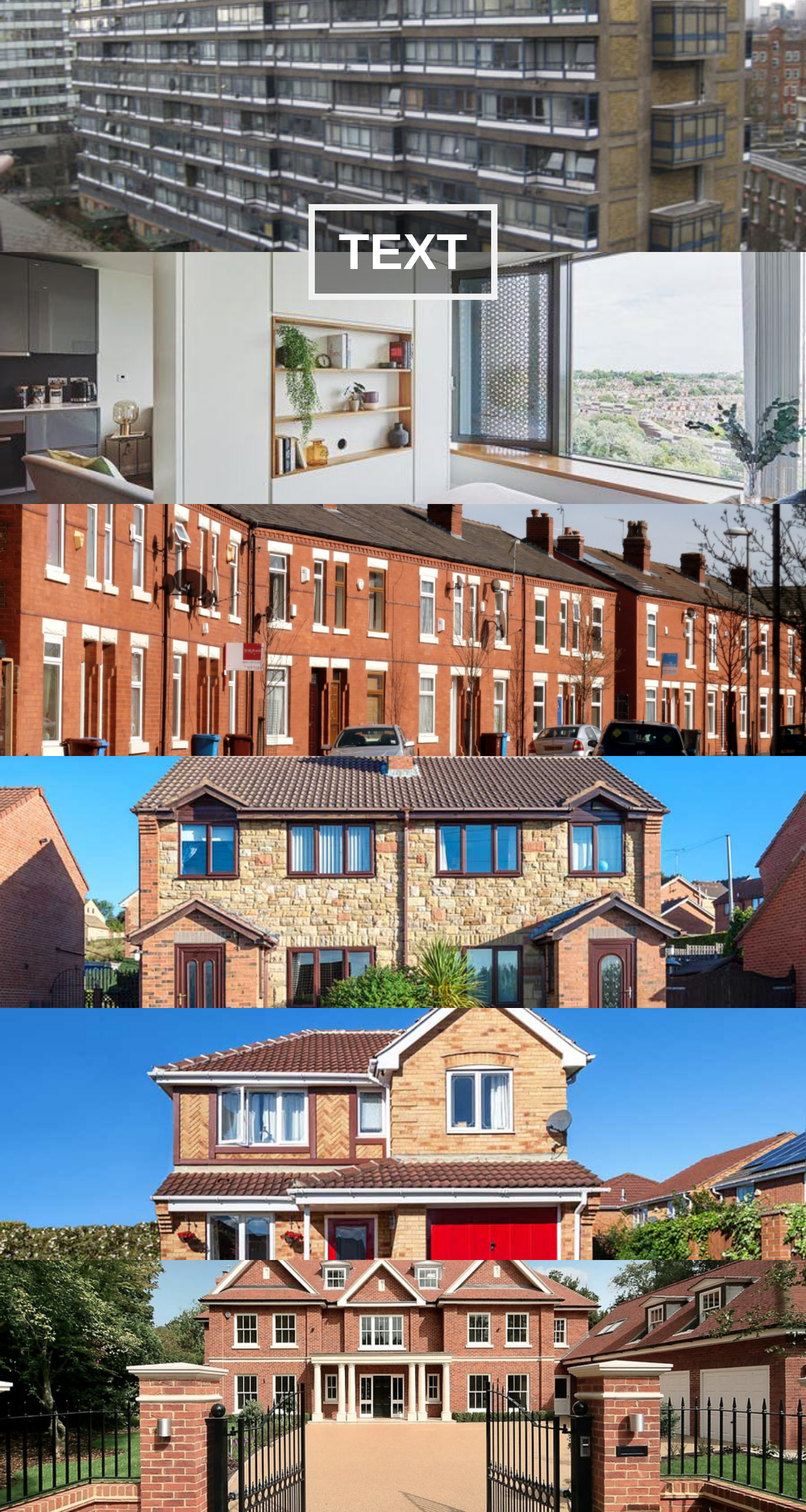
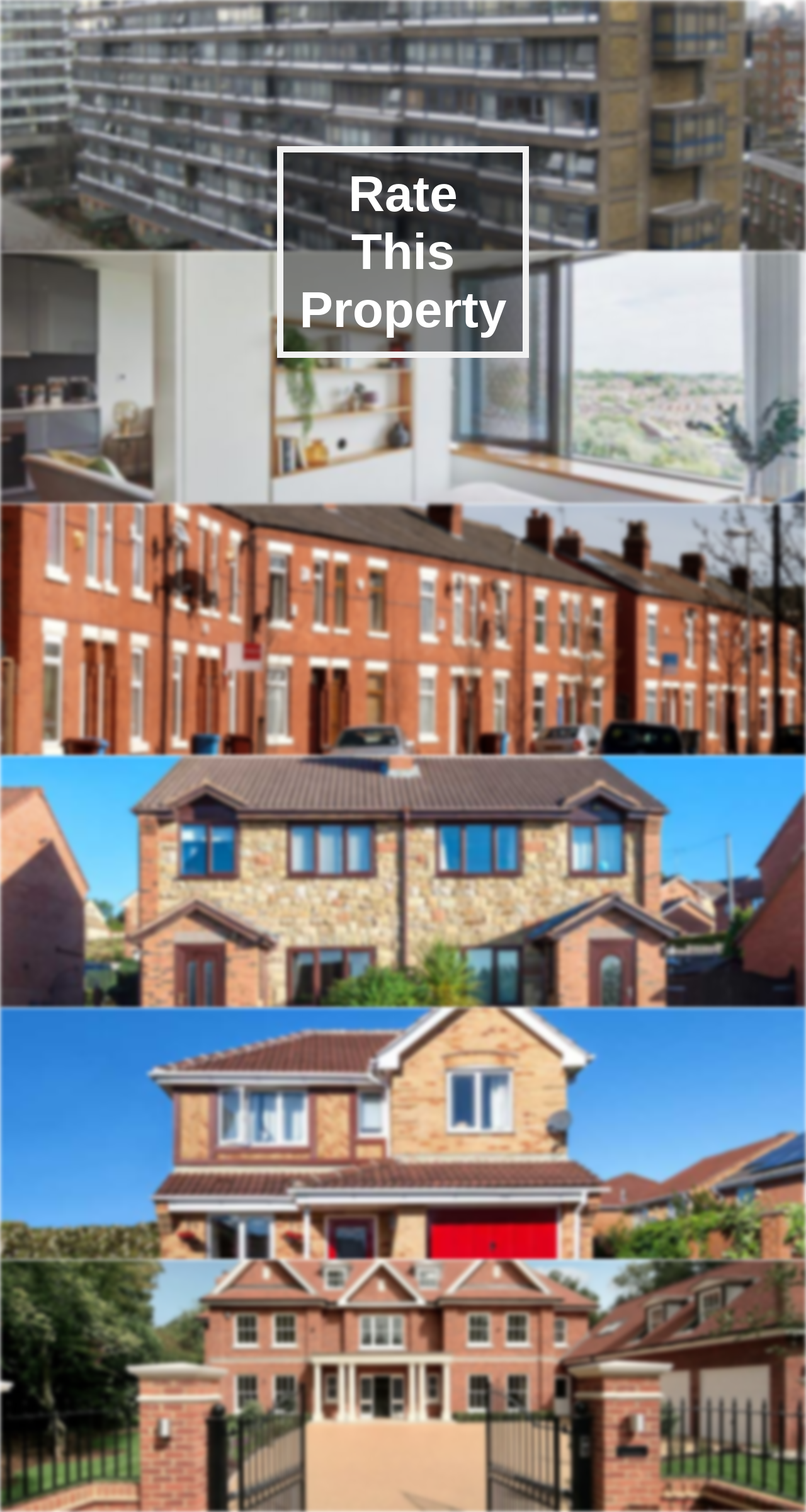
Before and after one commit to SinclairPythonAkoto/PythonRefactoring, a Flask app: page / in a window 1280 px wide. Shown: the whole page at 63% size. Run offline with Flask 2, Linux system fonts and the light colour scheme.

Commit message:
background images blurred, onclick functionality added to direct to 2nd landing page

```diff
--- a/rate_my_landlord/project_0.1/templates/landingPage.html
+++ b/rate_my_landlord/project_0.1/templates/landingPage.html
@@ -19,6 +19,8 @@
 	    background-position: center;
 	    background-repeat: no-repeat;
 	    background-size: cover;
+	    filter: blur(3px);
+	    -webkit-filter: blur(3px);
 	}
 
 	.img1 { background-image: url("/static/London-flats.jpg"); }
@@ -40,7 +42,7 @@
 	    left: 50%;
 	    transform: translate(-50%, -50%);
 	    z-index: 2;
-	    width: 300px;
+	    width: 400px;
 	    padding: 20px;
 	    text-align: center;
 	}
@@ -54,6 +56,6 @@
     <div class="bg-image img5"></div>
     <div class="bg-image img6"></div>
 
-    <div class="bg-text">TEXT</div>
+    <div class="bg-text" onclick="location.href='#';">Rate This Property</div>
 </body>
 </html>
```
